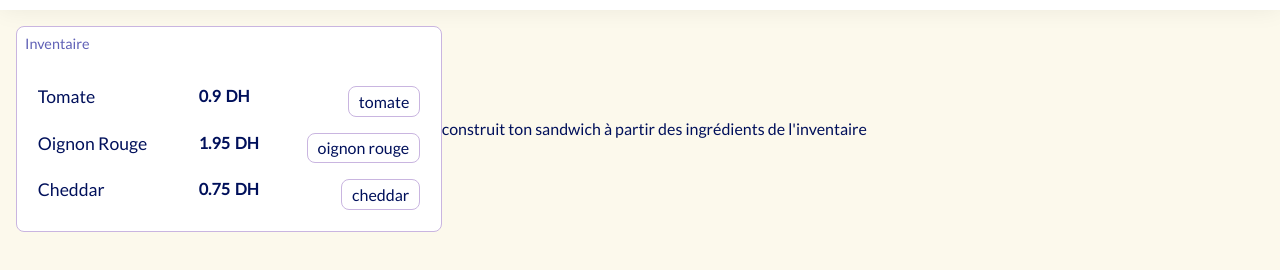
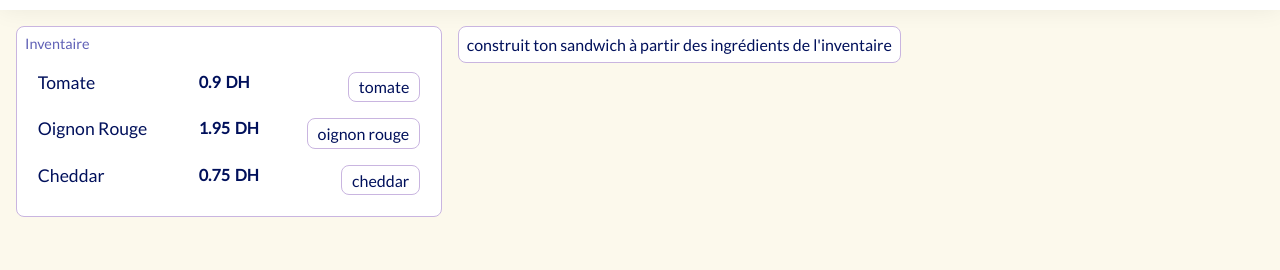
Before and after one commit to IliassZahDev/Sandwich-maker, a plain HTML site: page index.html in a window 1280 px wide. Shown: the part 50-320 px from the top of the page. Drawn offline with Linux system fonts and the light colour scheme.

Commit message:
Fix some tags and add box reusable class

```diff
--- a/index.html
+++ b/index.html
@@ -24,8 +24,8 @@
   </header>
 
   <main class="flex-item">
-    <nav>
-      <div class="nav-head">inventaire</div>
+    <aside class="box ingrediants-section">
+      <div class="sidebar-head">inventaire</div>
       <div class="ingredients-list">
 
         <p class="ingr-name">tomate</p>
@@ -45,14 +45,12 @@
           <div class="ingr-article cheddar" draggable="true">cheddar</div>
         </div>
       </div>
-    </nav>
-    <section class="table">
+    </aside>
+    <section class="table box">
       <div class="burger-container">
-        <div class="burger">
-          <div class="top-bread"></div>
-          <div class="ingrediants-container"></div>
-          <div class="bottom-bread"></div>
-        </div>
+        <div class="top-bread"></div>
+        <div class="ingrediants-container"></div>
+        <div class="bottom-bread"></div>
       </div>
       <div class="description">construit ton sandwich à partir des ingrédients de l'inventaire</div>
     </section>
--- a/style/general.css
+++ b/style/general.css
@@ -27,3 +27,11 @@ body{
   display: flex;
   align-items: center;
 }
+
+.box {
+  background-color: white;
+  border: 1px solid var(--border-color);
+  border-radius: .5em;
+
+  padding: .5em;
+}
--- a/style/sidebare.css
+++ b/style/sidebare.css
@@ -1,18 +1,16 @@
 main{
   padding: 1em;
+  gap: 1em;
+
+  align-items: start !important;
 }
-nav{
-  background-color: white;
-  border: 1px solid var(--border-color);
-  border-radius: .5em;
-
-  padding: .5em;
-  .nav-head{
+.ingrediants-section{
+  .sidebar-head{
     text-transform: capitalize;
     color: var(--secondary-color);
 
     font-size: .9em;
-    margin-bottom: 1.5em;
+    margin-bottom: .5em;
   }
   .ingredients-list{
     padding: .8em;
```
